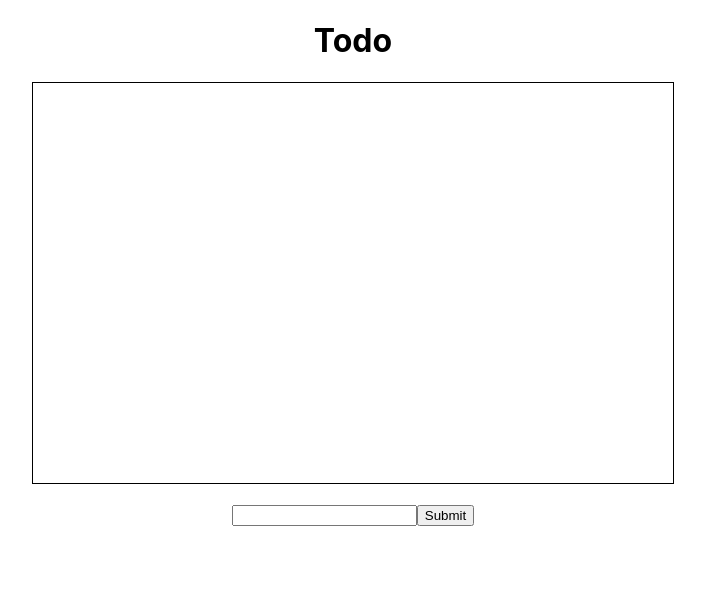
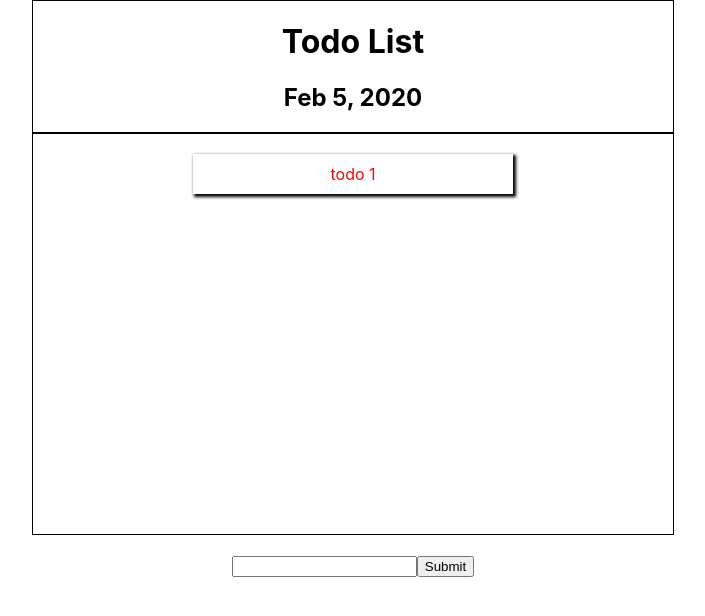
Before and after one commit to twandeveloper/React-Todo, a React (Create React App) app: page / in a window 1280 px wide. Shown: the top 616 px of the page, without its empty margins (287-992 px from the left). Built offline with nearby package versions, Linux system fonts and the light colour scheme.

Commit message:
changed folder structure and added header and date component

```diff
--- a/src/App.js
+++ b/src/App.js
@@ -1,13 +1,16 @@
 import React, { Component } from 'react'
-import Todos from './Todos/Todos'
-import AddTodo from './AddTodo/AddTodo'
+import Todos from './components/Todos/Todos'
+import AddTodo from './components/AddTodo/AddTodo'
+import Header from './components/Header/Header'
+
 import './App.css'
 
 
 export class App extends Component {
   state = {
-    todos: [],
-    todo:{}
+    todos: [
+      {task: 'todo 1'}
+    ]
   }
 
   getTodo = (event) => {
@@ -16,9 +19,11 @@ export class App extends Component {
 
   }
 
-  addTodo = (event) => {
+  addTodo = (event, taskIndex) => {
     const todoObj = {task: this.state.todo}
     console.log(todoObj);
+    console.log(taskIndex);
+
 
     const todos = [...this.state.todos, todoObj]
     console.log(todos);
@@ -37,7 +42,7 @@ export class App extends Component {
   render() {
     return (
       <div className='App'>
-        <h1>Todo</h1>
+        <Header/>
         <Todos
           todos={this.state.todos}
           delete={this.deleteTodo}/>
--- /dev/null
+++ b/src/components/CurrentDate/CurrentDate.js
@@ -0,0 +1,14 @@
+import React from 'react'
+
+export default function CurrentDate() {
+    let newDate = new Date()
+    let day = newDate.getDate()
+    let month = newDate.toLocaleDateString('default', { month: 'short'})
+    let year = newDate.getFullYear()
+    let currentDate = `${month} ${day}, ${year} `
+    return (
+        <div>
+            <h2>{currentDate}</h2>
+        </div>
+    )
+}
--- /dev/null
+++ b/src/components/Header/Header.js
@@ -0,0 +1,12 @@
+import React from 'react'
+import CurrentDate from '../CurrentDate/CurrentDate'
+import classes from './Header.module.css'
+
+export default function Header() {
+    return (
+        <div className={classes.Header}>
+            <h1>Todo List</h1>
+            <CurrentDate/>
+        </div>
+    )
+}
--- /dev/null
+++ b/src/components/Header/Header.module.css
@@ -0,0 +1,7 @@
+.Header {
+    border: 1px solid black;
+    margin: auto;
+    margin-bottom: .2px;
+    width: 50%;
+
+}
--- a/src/Todos/TodoItem/TodoItem.module.css
+++ b/src/components/Todos/TodoItem/TodoItem.module.css
@@ -1,7 +1,5 @@
 .todoItem {
-    background-color: gray;
-    border: 2px solid black;
-    border-radius: 10px;
+    box-shadow: 2px 2px 3px 1px black ;
     width: 300px;
     color: red;
     margin: 20px auto;
```
Also changed, not shown: src/components/AddTodo/AddTodo.js (renamed from src/AddTodo/AddTodo.js), src/components/Todos/TodoItem/TodoItem.js (renamed from src/Todos/TodoItem/TodoItem.js), src/components/Todos/Todos.js (renamed from src/Todos/Todos.js), src/components/Todos/Todos.module.css (renamed from src/Todos/Todos.module.css).
